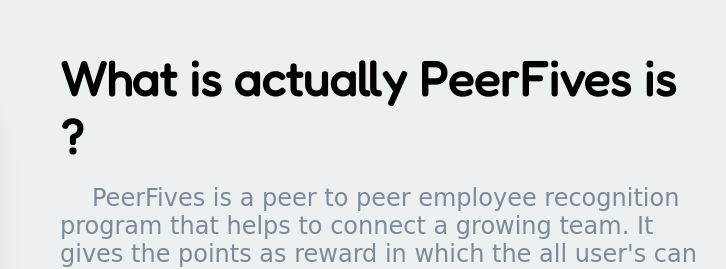
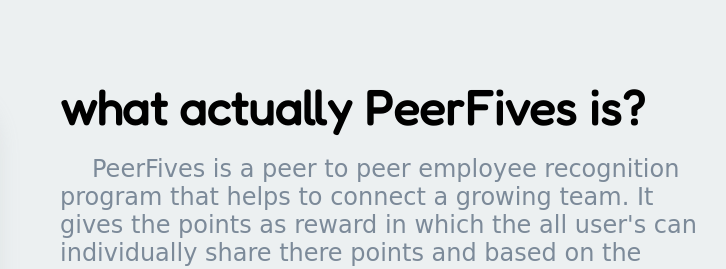
Before and after one commit to Workwithnk/Project1_Solvative, a plain HTML site: page index.html in a window 1280 px wide. Shown: the part 185-454 px from the top of the page, 420-1146 px from the left. Drawn offline with Linux system fonts and the light colour scheme; a web font is replaced by a local one.

Commit message:
fixing initial spelling mistakes

```diff
--- a/index.html
+++ b/index.html
@@ -37,7 +37,7 @@
         </div>
 
         <div class="details_firstSec secDetails">
-          <h1>What is actually PeerFives is ?</h1>
+          <h1>what actually PeerFives is?</h1>
           <!-- <p>
             PeerFives is a peer to peer employee recognition program that helps
             to connect a growing team. It gives the points as reward in which
```
